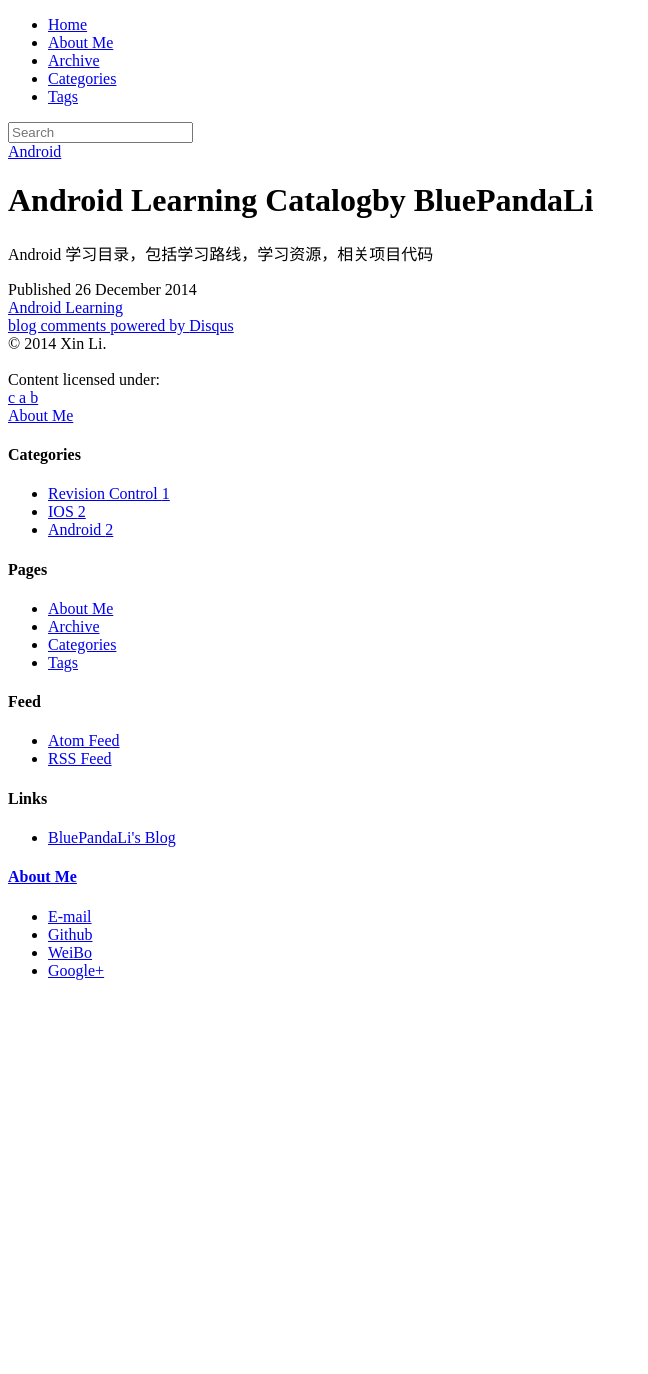
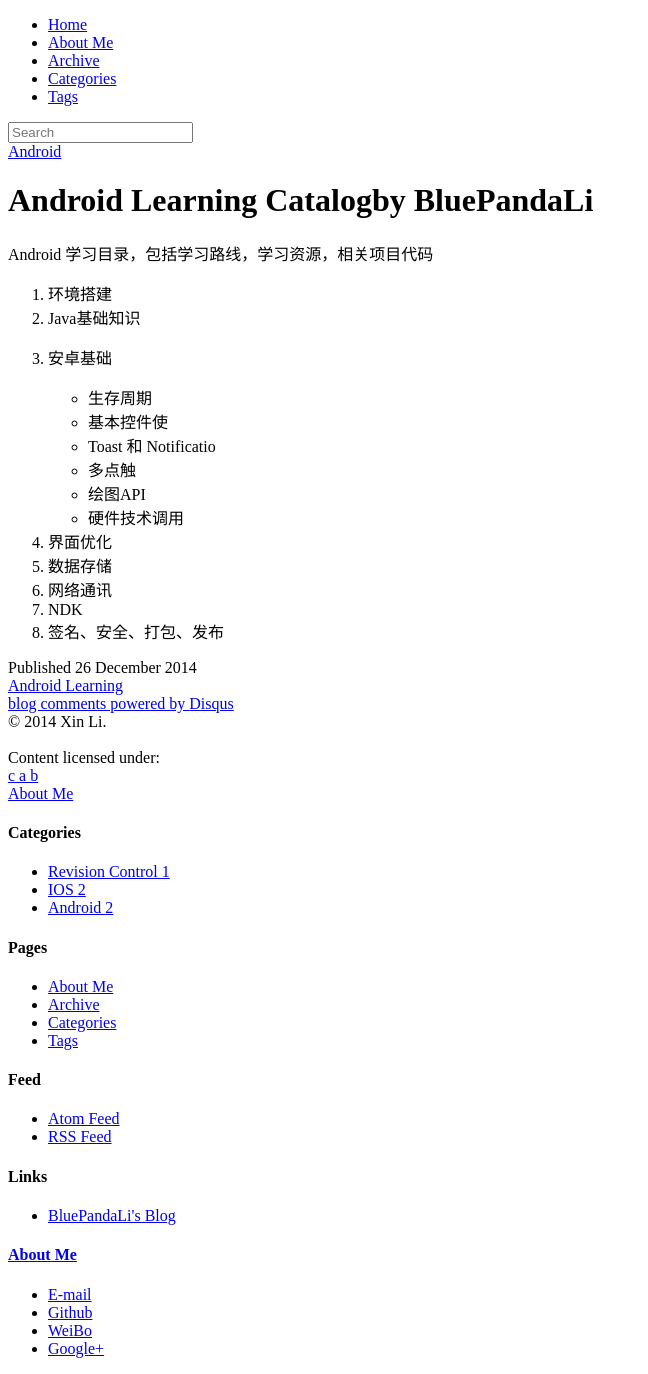
Before and after one commit to BluePandaLi/bluepandali.github.com, a Jekyll site: the page built from _posts/2014-12-26-Andriod-Learning-Catalog.md, in a window 1280 px wide. Shown: the whole page, without its empty margins (0-648 px from the left). Built offline with Jekyll 4.4.1, drawn with Linux system fonts in a browser that asks for light colours; nearby versions of some CDN libraries; library files that are not in the unit come from our copies; comment, search, counter and statistics services are not loaded; before the commit the page ends 996 px from its top, so only the background shows below that.

Commit message:
Modify Learning-Catalog.

```diff
--- a/_posts/2014-12-26-Andriod-Learning-Catalog.md
+++ b/_posts/2014-12-26-Andriod-Learning-Catalog.md
@@ -9,3 +9,20 @@ tags: [Android Learning]
 Android 学习目录，包括学习路线，学习资源，相关项目代码
 
 <!--more-->
+
+1. 环境搭建
+2. Java基础知识
+3. 安卓基础
+
+	* 生存周期
+	* 基本控件使
+	* Toast 和 Notificatio
+	* 多点触
+	* 绘图API
+	* 硬件技术调用
+
+4. 界面优化
+5. 数据存储
+6. 网络通讯
+7. NDK
+8. 签名、安全、打包、发布
```
Also changed, not shown: _posts/2014-12-26-Learning-Catalog.md (+1 -0 lines).
